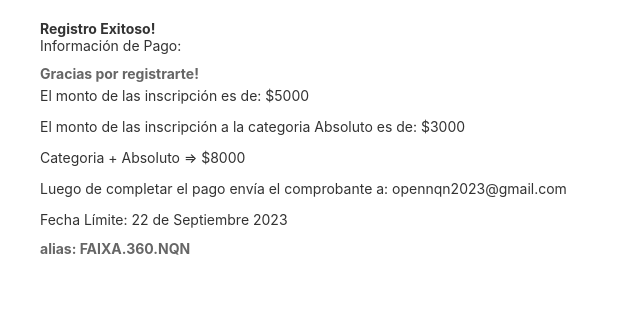
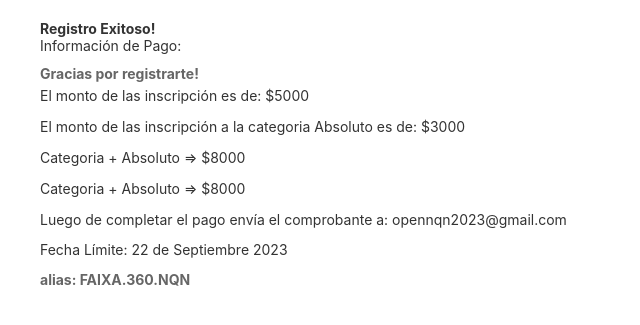
Before and after one commit to hanzy1110/BJJCrudApp, a Django app: page /success/ in a window 1280 px wide. Shown: the part 57-382 px from the top of the page, without its empty margins (0-640 px from the left). Run offline with Django 4.2, Linux system fonts and the light colour scheme.

Commit message:
Message!

```diff
--- a/BJJCrudAPP/templates/success.html
+++ b/BJJCrudAPP/templates/success.html
@@ -17,6 +17,7 @@
                     <p>El monto de las inscripción es de: $5000</p>
                     <p>El monto de las inscripción a la categoria Absoluto es de: $3000</p>
                     <p>Categoria + Absoluto => $8000</p>
+                    <p>Categoria + Absoluto => $8000</p>
                     <p>Luego de completar el pago envía el comprobante a: opennqn2023@gmail.com</p>
                     <p>Fecha Límite: 22 de Septiembre 2023</p>
                     <h3>alias: FAIXA.360.NQN</h3>
```
